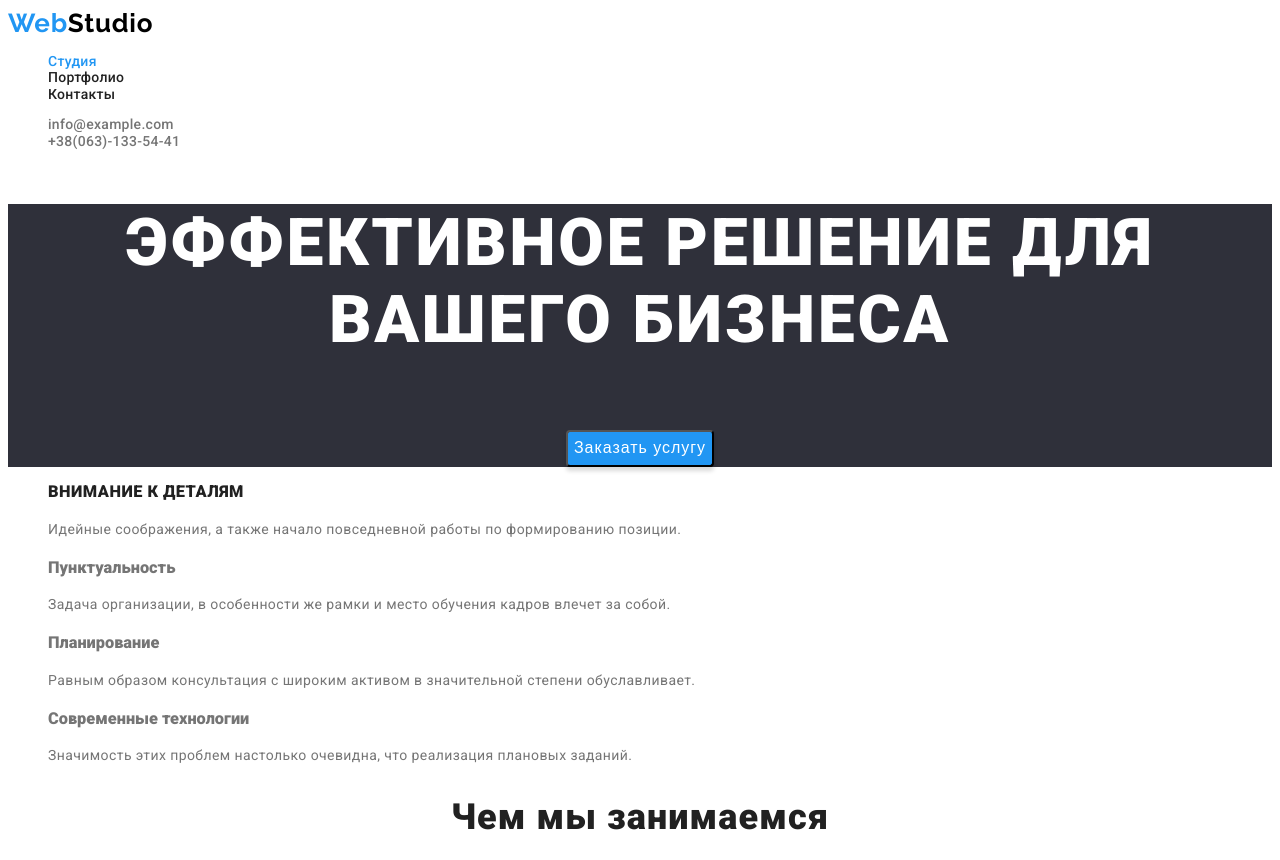
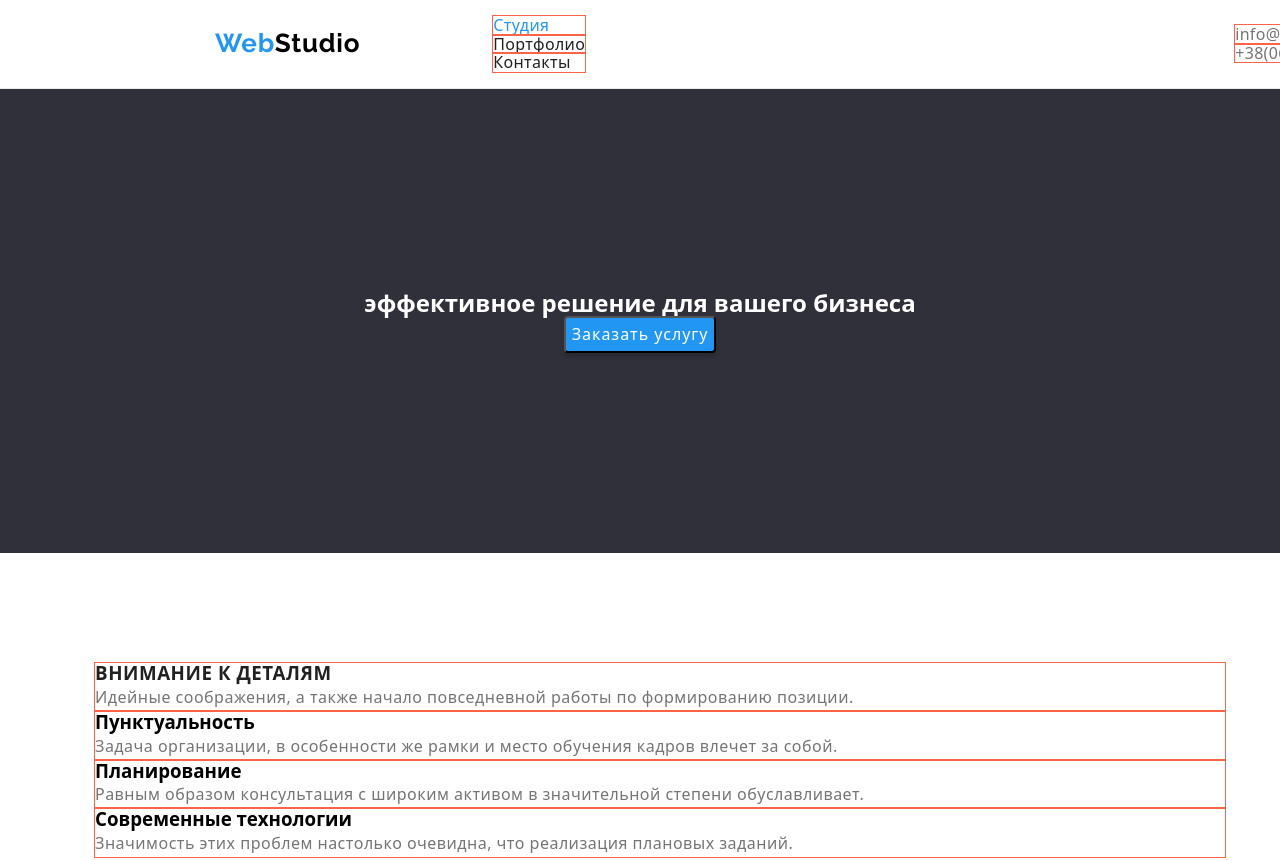
Before and after one commit to Makedon-KIEV/goit-markup-hw-03, a plain HTML site: page index.html in a window 1280 px wide. Shown: the top 860 px of the page. Drawn offline with nearby package versions, Linux system fonts and the light colour scheme.

Commit message:
Kasha_malasha

```diff
--- a/CSS/styles.css
+++ b/CSS/styles.css
@@ -5,7 +5,30 @@
   --black-black: #000000;
   --gray-type: #757575;
   --hero-footer: #2f303a;
+  --main-font: 'Roboto', sans-serif;
+  --secondary-font: 'Raleway', sans-serif;
+  --stroke-card-portfolio: #eeeeee;
+  --contact-footer: rgba(255, 255, 255, 0.6);
+  --card-set-gap: 30px;
 }
+
+h1,
+h2,
+h3,
+h4,
+h5,
+h6,
+p {
+  margin: 0;
+}
+
+.list {
+  list-style: none;
+}
+.link {
+  text-decoration: none;
+}
+
 ul,
 li,
 a {
@@ -13,24 +36,66 @@ a {
   list-style-type: none;
   text-decoration: none;
 }
-body {
-  font-family: 'Roboto', sans-serif;
+/*body {
+  font-family: var(--main-font)
   color: var(--gray-type);
   font-size: 14px;
   font-style: normal;
 }
+*/
+img {
+  display: block;
+}
+li {
+  outline: 1px solid tomato;
+}
+
+/* ======= COMPONENTS ======== */
+.section {
+  padding-top: 94px;
+  padding-bottom: 94px;
+}
+
+.container {
+  width: 1200px;
+  margin-left: auto;
+  margin-right: auto;
+  padding-left: 15px;
+  padding-right: 15px;
+}
+/* ==== navigation ==== */
+.header-section {
+  align-items: center;
+  display: flex;
+  padding-top: 0px;
+  padding-bottom: 0px;
+  justify-content: space-between;
+}
+
+.header {
+  border-bottom: 1px solid #ececec;
+}
+.site-nav {
+  display: flex;
+  align-items: center;
+}
+
 /*=====================Header==================*/
 .header {
   width: 1600px;
   background-color: var(--back-color);
 }
 .logo {
-  font-family: 'Raleway', 'sans-serif';
+  margin-right: 93px;
+  font-family: var(--secondary-font);
   font-size: 26px;
-  line-height: 1.19;
+  font-style: normal;
+  font-weight: 700;
+  line-height: 1.2;
   letter-spacing: 0.03em;
+  text-align: left;
+  color: var(--black-black);
   cursor: pointer;
-  color: var(--black-black);
 }
 .menu-item-link {
   font-weight: 500;
@@ -63,15 +128,16 @@ body {
 /*=====================HERO=======================*/
 
 .hero {
-  background-color: var(--hero-footer);
+  background: var(--hero-footer);
   color: var(--back-color);
   text-align: center;
-  text-transform: uppercase;
-  font-weight: 900;
-  font-size: 44px;
-  line-height: 1, 4;
+  padding-right: auto;
+  padding-left: auto;
+  padding-top: 200px;
+  padding-bottom: 200px;
+}
+.container-hero {
   text-align: center;
-  letter-spacing: 0.06em;
 }
 .hero-button {
   font-size: 16px;
@@ -161,7 +227,7 @@ body {
   font-weight: 500;
   line-height: 1.1;
   letter-spacing: 0.02em;
-  color: rgba(255, 255, 255, 0.6);
+  color: var(--contact-footer);
 }
 .cont-link.map:hover,
 .cont-link.map:focus {
--- a/index.html
+++ b/index.html
@@ -10,11 +10,16 @@
     <link
         href="https://fonts.googleapis.com/css2?family=Raleway:wght@700&family=Roboto:ital,wght@0,400;0,500;0,900;1,700&display=swap"
         rel="stylesheet">
+    <link rel="stylesheet" href="https://cdnjs.cloudflare.com/ajax/libs/modern-normalize/0.2.0/modern-normalize.min.css"
+        integrity="sha512-sqIVMkf5f8XGYI/UZYGs7wODxlUeoj9JknataPfUwtvrSKWMHrMXGZ7Evb6nabFYJQG15vFFyALe6r0nWCD1Ug=="
+        crossorigin="anonymous"
+        referrerpolicy="no-referrer">
     <link rel="stylesheet" href="./CSS/styles.css">
 </head>
 <body>
 <!--Header-->
 <header class="header">
+  <div class="container header-section">
   <nav class="site-nav">
     <a class="logo" href="./index.html"> <span class="logo-blue">Web</span>Studio</a>
       <ul class="menu">
@@ -37,16 +42,20 @@
         <a class="cont-link" href="tel:+380631335441">+38(063)-133-54-41</a>
       </li>
     </ul>
+    </div>
  </header>
 
 <main>
 <!-- HERO-->
 <section class="hero">
+  <div class="container container-hero">
     <h1 class="hero-face">эффективное решение для вашего бизнеса</h1>
     <button class="hero-button" type="button"><span class="hero-button-go">Заказать услугу</span></button>
+    </div>
 </section>
 <!-- ABOUT -->
-<section>
+<section class="section">
+  <div class="container">
     <ul>
       <li>
         <h3 class="about-paragraph">Внимание к деталям</h3>
@@ -65,9 +74,11 @@
           <p class="about-description">Значимость этих проблем настолько очевидна, что реализация плановых заданий.</p>
       </li>
     </ul>
+    </div>
 </section>
 <!--What we do-->
-<section>
+<section class="section-What-we-do section">
+  <div class="container">
     <h2 class="whatwedo">Чем мы занимаемся</h2>
       <ul class="whatwedo-list">
         <li>
@@ -81,9 +92,11 @@
         <img src="./img/section2/section2_img_3.jpg" alt="работа графического дизайнера" width="370" height="290">
         </li>
       </ul>
+  </div>
 </section>
 <!--Team-->
-<section>
+<section class="section-team section">
+  <div class="container">
     <h2 class="team-list">Наша команда</h2>
       <ul class="team-list-itam">
         <li>
@@ -107,10 +120,12 @@
               <p class="team-list-position" lang="en">UI Designer</p>
         </li>
       </ul>
+  </div>
 </section>
   </main>
 <!--Footer-->
-  <footer class="footer">
+  <footer class="section">
+    <div class="container">
     <a class="logo-footer" href="./index.html"> <span class="logo-blue">Web</span>Studio</a>
       <address class=".addres">
         <ul class="addres-list">
@@ -126,6 +141,7 @@
           </li>
         </ul>
       </address>
+    </div>
   </footer>
 </body>
 </html>
```
Lines whose indentation alone changed are shown as unchanged.
